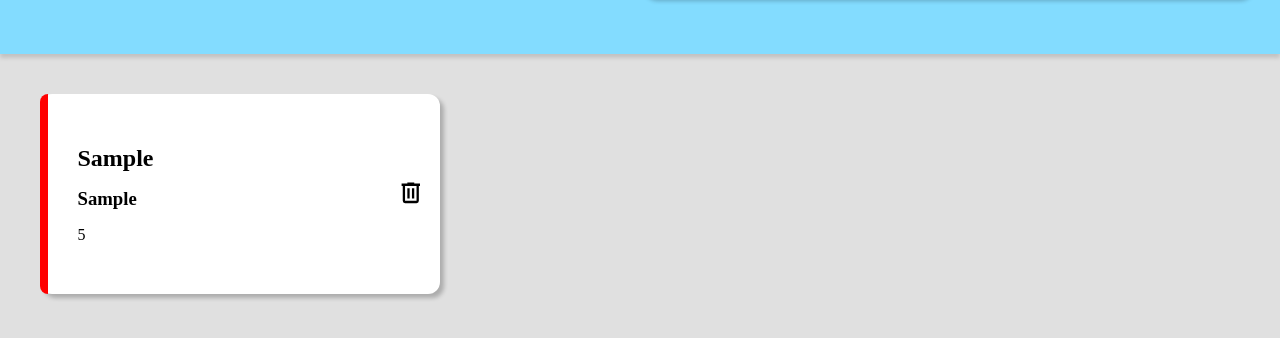
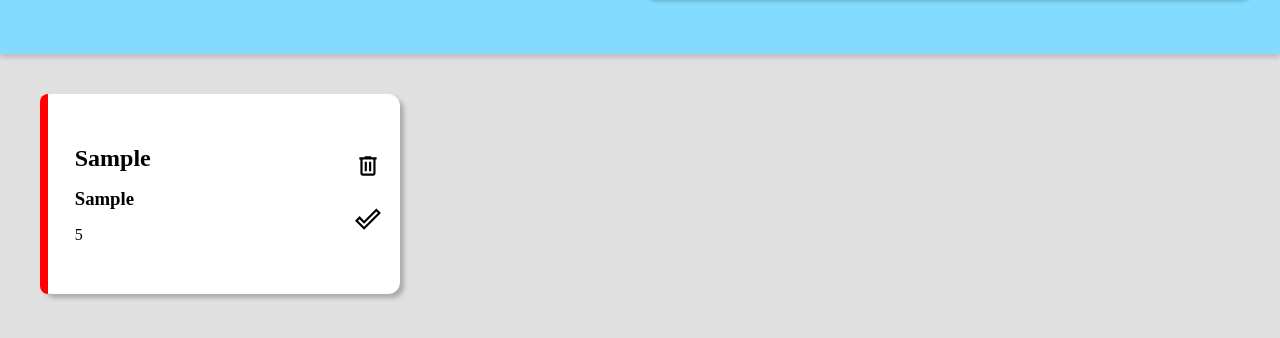
Before and after one commit to aduong3/odin_libraryProject, a plain HTML site: page index.html in a window 1280 px wide. Both pictures are taken after typing "Sample", "Sample", "5" into the empty fields and a click on the button "Add Book". Shown: the part 266-604 px from the top of the page. Drawn offline with Linux system fonts and the light colour scheme.

Commit message:
implement features listed on The Odin Project. minor bugs to fix
Need to fix form sending despite having required attributes. Tried to gate it with javascript logic but then it prevented other books in the library from showing.

```diff
--- a/index.html
+++ b/index.html
@@ -3,7 +3,7 @@
   <head>
     <meta charset="UTF-8" />
     <meta name="viewport" content="width=device-width, initial-scale=1.0" />
-    <title>Odin JavaScript</title>
+    <title>Your Library</title>
 
     <link rel="stylesheet" href="./styles.css" />
   </head>
@@ -14,7 +14,7 @@
         <p>A system to track your stories</p>
       </div>
       <div class="user-input">
-        <div class='form'>
+        <form class="form">
           <div>
             <label for="title">Title:</label>
             <input type="text" name="title" id="title" required />
@@ -38,7 +38,7 @@
             />
           </div>
           <button type="submit" class="addBook">Add Book</button>
-        </div>
+        </form>
       </div>
     </div>
     <div class="display">
@@ -49,7 +49,8 @@
           <h3>Author</h3>
           <p>Pages</p>
         </div>
-        <button type="button" class="trashcan">
+        <div class="button-list">
+          <button type="button">
             <svg xmlns="http://www.w3.org/2000/svg" viewBox="0 0 24 24">
               <title>trash-can-outline</title>
               <path
@@ -57,6 +58,15 @@
               />
             </svg>
           </button>
+          <button type="button">
+            <svg xmlns="http://www.w3.org/2000/svg" viewBox="0 0 24 24">
+              <title>close-outline</title>
+              <path
+                d="M3,16.74L7.76,12L3,7.26L7.26,3L12,7.76L16.74,3L21,7.26L16.24,12L21,16.74L16.74,21L12,16.24L7.26,21L3,16.74M12,13.41L16.74,18.16L18.16,16.74L13.41,12L18.16,7.26L16.74,5.84L12,10.59L7.26,5.84L5.84,7.26L10.59,12L5.84,16.74L7.26,18.16L12,13.41Z"
+              />
+            </svg>
+          </button>
+        </div>
       </div>
     </div>
     <script src="./script.js"></script>
--- a/script.js
+++ b/script.js
@@ -7,52 +7,113 @@ function Book(title, author, pages, hasRead) {
   this.hasRead = hasRead;
 }
 
-function addBookToLibrary() {
-  const title = document.querySelector('#title');
-  const author = document.querySelector('#author');
-  const pages = document.querySelector('#pages');
-  const hasRead = document.querySelector('#hasRead');
-
-  myLibrary.push(new Book(title.value, author.value, pages.value, hasRead.checked ? 'true' : 'false'));
+Book.prototype.editStatus = function (i) {
+  //console.log(myLibrary[i].hasRead);
+  myLibrary[i].hasRead = myLibrary[i].hasRead == "true" ? "false" : "true";
 
   LoopThroughBooks();
+};
 
-  title.value = '';
-  author.value = '';
-  pages.value = '';
-  hasRead.checked = false;
+function addBookToLibrary(e) {
+  e.preventDefault();
+  const title = document.querySelector("#title");
+  const author = document.querySelector("#author");
+  const pages = document.querySelector("#pages");
+  const hasRead = document.querySelector("#hasRead");
+  console.log(title.length);
+
+    myLibrary.push(
+      new Book(
+        title.value,
+        author.value,
+        pages.value,
+        (hasRead.value = hasRead.checked ? "true" : "false")
+      )
+    );
+
+    title.value = "";
+    author.value = "";
+    pages.value = "";
+    hasRead.checked = false;
+
+
+  LoopThroughBooks();
 }
 
 function LoopThroughBooks() {
   const display = document.querySelector(".display");
-  display.innerHTML = '';
+  display.innerHTML = "";
   myLibrary.forEach((book, i) => {
-    //console.log(book.title, book.author);
-    let html = `<div class="card" data-${i}>
-        <div class="highlight ${book.hasRead == 'true' ? "green" : "red"}"></div>
-        <div class="book-info">
-          <h2>${book.title}</h2>
-          <h3>${book.author}</h3>
-          <p>${book.pages}</p>
-        </div>
-        <button type="button" class="trashcan">
-          <svg xmlns="http://www.w3.org/2000/svg" viewBox="0 0 24 24">
-            <title>trash-can-outline</title>
+    let textNode = "";
+
+    const card = document.createElement("div");
+    card.classList.add("card");
+    const highlight = document.createElement("div");
+    highlight.classList.add(
+      "highlight",
+      book.hasRead == "true" ? "green" : "red"
+    );
+    const bookInfo = document.createElement("div");
+    bookInfo.classList.add("book-info");
+    const bookTitle = document.createElement("h2");
+    textNode = document.createTextNode(book.title);
+    bookTitle.appendChild(textNode);
+    const bookAuthor = document.createElement("h3");
+    textNode = document.createTextNode(book.author);
+    bookAuthor.appendChild(textNode);
+    const bookPages = document.createElement("p");
+    textNode = document.createTextNode(book.pages);
+    bookPages.appendChild(textNode);
+
+    const buttonList = document.createElement("div");
+    buttonList.classList.add("button-list");
+
+    const button = document.createElement("button");
+    button.innerHTML = `<svg xmlns="http://www.w3.org/2000/svg" viewBox="0 0 24 24">
+             <title>trash-can-outline</title>
             <path
-              d="M9,3V4H4V6H5V19A2,2 0 0,0 7,21H17A2,2 0 0,0 19,19V6H20V4H15V3H9M7,6H17V19H7V6M9,8V17H11V8H9M13,8V17H15V8H13Z"
-            />
-          </svg>
-        </button>`;
-      display.innerHTML += html;
-      html = '';
+               d="M9,3V4H4V6H5V19A2,2 0 0,0 7,21H17A2,2 0 0,0 19,19V6H20V4H15V3H9M7,6H17V19H7V6M9,8V17H11V8H9M13,8V17H15V8H13Z"
+             />
+           </svg>`;
+    button.addEventListener("click", () => deleteBook(i));
+    buttonList.appendChild(button);
+
+    const editButton = document.createElement("button");
+    //console.log(hasRead.value);
+    if (book.hasRead == "false") {
+      editButton.innerHTML = `<svg xmlns="http://www.w3.org/2000/svg" viewBox="0 0 24 24">
+              <title>check-outline</title>
+              <path
+                d="M19.78,2.2L24,6.42L8.44,22L0,13.55L4.22,9.33L8.44,13.55L19.78,2.2M19.78,5L8.44,16.36L4.22,12.19L2.81,13.55L8.44,19.17L21.19,6.42L19.78,5Z"
+              />
+            </svg>`;
+      editButton.classList.add("notRead");
+    } else if (book.hasRead == "true") {
+      editButton.innerHTML = `<svg xmlns="http://www.w3.org/2000/svg" viewBox="0 0 24 24">
+              <title>close-outline</title>
+              <path
+                d="M3,16.74L7.76,12L3,7.26L7.26,3L12,7.76L16.74,3L21,7.26L16.24,12L21,16.74L16.74,21L12,16.24L7.26,21L3,16.74M12,13.41L16.74,18.16L18.16,16.74L13.41,12L18.16,7.26L16.74,5.84L12,10.59L7.26,5.84L5.84,7.26L10.59,12L5.84,16.74L7.26,18.16L12,13.41Z"
+              />
+            </svg>`;
+      editButton.classList.add("hasRead");
+    }
+    editButton.addEventListener("click", () => book.editStatus(i));
+    buttonList.appendChild(editButton);
+
+    bookInfo.appendChild(bookTitle);
+    bookInfo.appendChild(bookAuthor);
+    bookInfo.appendChild(bookPages);
+    card.appendChild(highlight);
+    card.appendChild(bookInfo);
+    card.appendChild(buttonList);
+    display.appendChild(card);
   });
 }
 
-function deleteBook(event){
-  let item = event.currentTarget.parentNode;
-  let index = item.dataset.value;
-  console.log(index);
+function deleteBook(i) {
+  myLibrary.splice(i, 1);
+  LoopThroughBooks();
 }
 
-const addButton = document.querySelector('.addBook');
-addButton.addEventListener('click', addBookToLibrary);
+const addButton = document.querySelector(".addBook");
+addButton.addEventListener("click", addBookToLibrary);
--- a/styles.css
+++ b/styles.css
@@ -71,7 +71,7 @@ body {
 .display {
   background-color: rgb(224, 224, 224);
   display: grid;
-  grid-template-columns: repeat(auto-fit, minmax(300px, 400px));
+  grid-template-columns: repeat(auto-fit, minmax(300px, 30%));
   padding: 40px;
   gap: 24px;
 }
@@ -80,7 +80,7 @@ body {
   height: 200px;
   box-shadow: 4px 4px 4px rgba(0, 0, 0, 0.233);
   display: grid;
-  grid-template-columns: 0.1fr 2fr 0.3fr;
+  grid-template-columns: 0.1fr 2fr 0.5fr;
   border-radius: 12px;
   gap: 14px;
 }
@@ -107,19 +107,24 @@ body {
 }
 
 .card svg{
-  width: 80%;
-
-
+  width: 50%;
+  height: auto;
+}
+.button-list{
+  display: flex;
+  flex-direction: column;
+  justify-self: space-evenly;
+  align-self: center;
+  gap: 12px;
 }
 
-.trashcan{
+.card button{
   height: 30%;
   background-color: transparent;
   border: none;
-  align-self: center;
   border-radius: 4px;
-  margin-right: 12px;
+  padding: 6px;
 }
-.trashcan:hover{
+.card button:hover{
   background-color:rgba(0, 0, 0, 0.123);
 }
```
Lines whose indentation alone changed are shown as unchanged.
